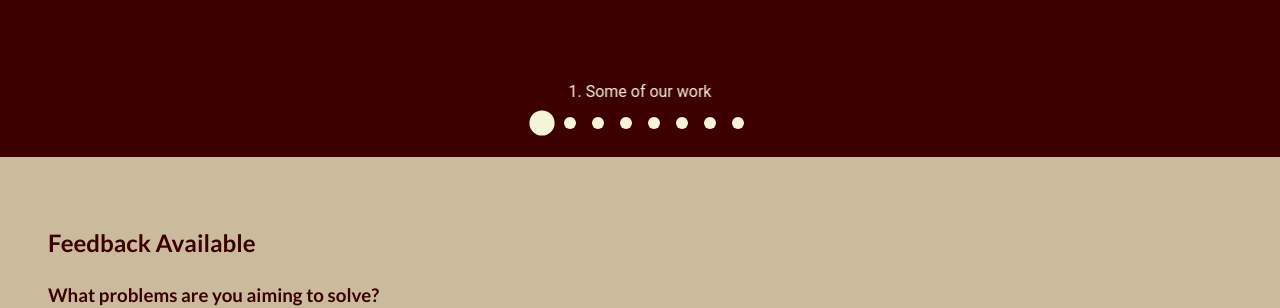
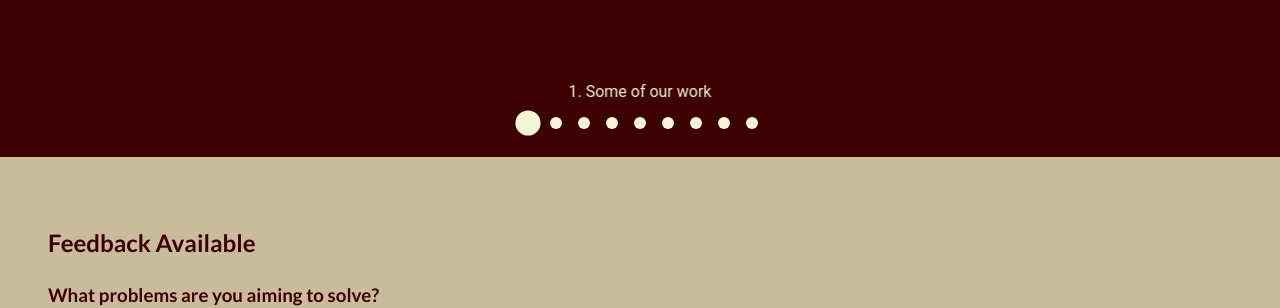
Before and after one commit to Brownsville-Digital/website, a Jekyll site: the page built from index.md, in a window 1280 px wide. Shown: the part 2860-3168 px from the top of the page. Built offline with Jekyll 4.4.1, drawn with Linux system fonts in a browser that asks for light colours; our own code applies the rules of GitHub Pages for plain Markdown files.

```diff
--- a/index.md
+++ b/index.md
@@ -343,6 +343,12 @@ category: hero full-width
             <p>We were tasked with building a re-purposable interface similar to the previously mentioned Mindbody Wordpress plugin, but with a robust user registration, purchasing and marketing feature.</p>
           </section>
 
+          <section id="actionfulfillment">
+            <h3>Warehouse/Fulfillment Management App</h3>
+            <img src="images/portfolio/actionfulfillment.png" width="500" alt="Warehouse Management Screenshot">
+            <p>For this project, we went with Django, a robust framework written in Python. It interfaces with Shopify and BigCommerce APIs to automatically track inventory and fulfillment status.</p>
+          </section>
+
           <section id=walkingPerson>
           </section>
 
@@ -366,7 +372,16 @@ category: hero full-width
           5. Website Design &amp; Implementation
         </div>
         <div class="title">
-          6. A CSS SVG Experiment
+          6. Custom Slideshow
+        </div>
+        <div class="title">
+          7. Account Management
+        </div>
+        <div class="title">
+          8. Warehouse Management
+        </div>
+        <div class="title">
+          9. A CSS SVG Experiment
         </div>
       </div> <!-- End titleWrap -->
     </div>  <!-- End slider -->
```
Also changed, not shown: images/portfolio/actionfulfillment.png (added).
